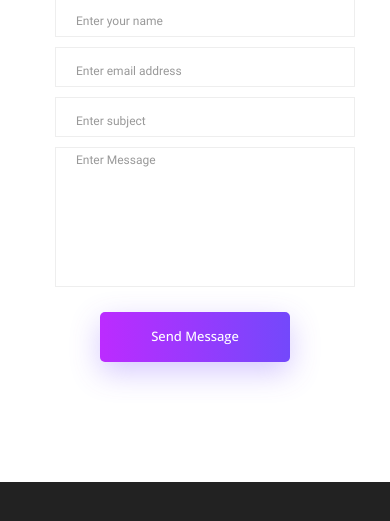
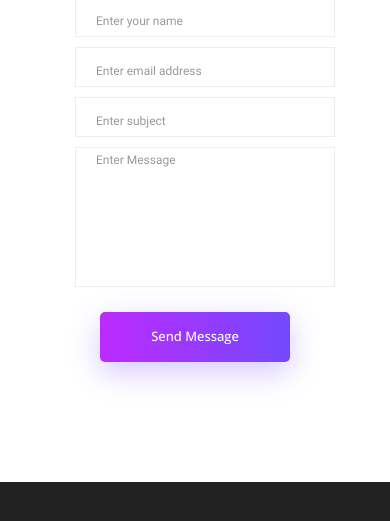
Before and after one commit to Nabi94/clonebulkapp, a plain HTML site: page contact.html in a window 390 px wide. Shown: the part 1973-2494 px from the top of the page. Drawn offline with Linux system fonts and the light colour scheme.

Commit message:
Responsive23232323232313215211233125214

```diff
--- a/assets/styles/pages/_contact.scss
+++ b/assets/styles/pages/_contact.scss
@@ -247,14 +247,15 @@
 
     &__groups{
         padding: 0 15px;
+        /* Responsive  Small Mobile*/
+    @include utils.s-mobile{
+        padding:0;
+
+    }
 
 
     }
-    /* Responsive  Small Mobile*/
-    @include utils.s-mobile{
-        padding: 0;
 
-    }
 
     &__group {
         border: 1px solid utils.$var-grey4;
@@ -265,7 +266,7 @@
         padding: 6px 12px 0px 20px;
         /* Responsive  Mobile*/
     @include utils.mobile{
-        width: 300px;
+        width: 260px;
     }
 /* End of Responsive Mobile*/
         input {
@@ -293,7 +294,7 @@
 
     /* Responsive  Mobile*/
     @include utils.mobile{
-        width: 300px;
+        width: 260px;
 
     }
 /* End of Responsive Mobile*/
--- a/assets/styles/pages/_elements.scss
+++ b/assets/styles/pages/_elements.scss
@@ -568,7 +568,7 @@
             /* End of Responsive Medium Mobile*/
             /* Responsive  Small Mobile*/
             @include utils.s-mobile {
-                width: 290px;
+                width: 260px;
 
             }
 
```
Also changed, not shown: assets/styles/dist/main.css, 1 other file.
